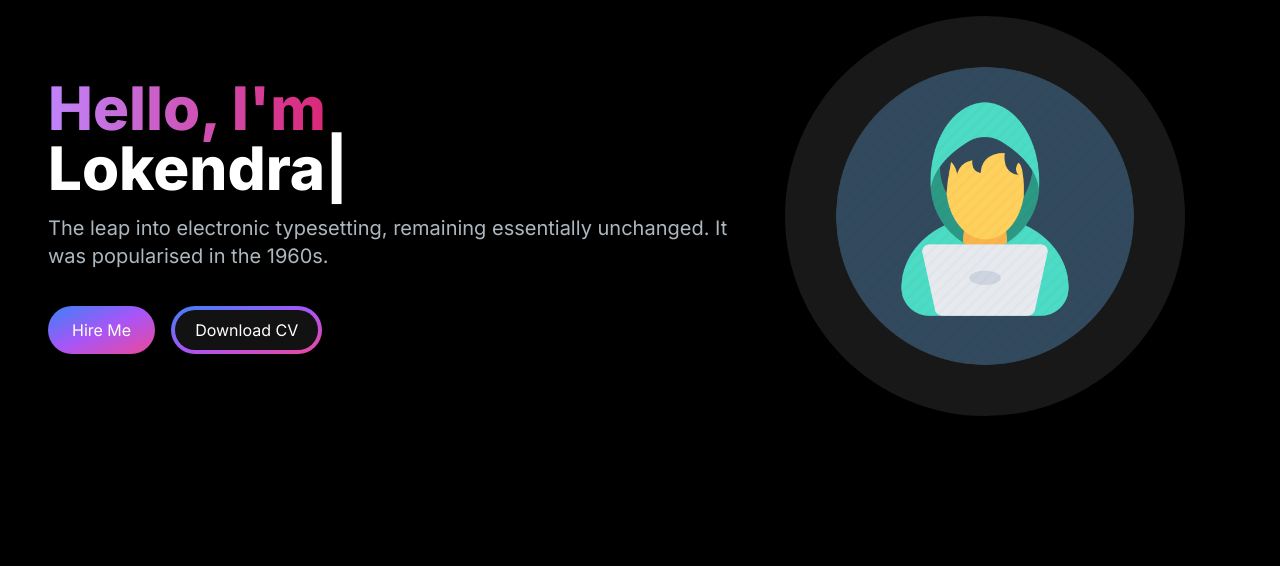
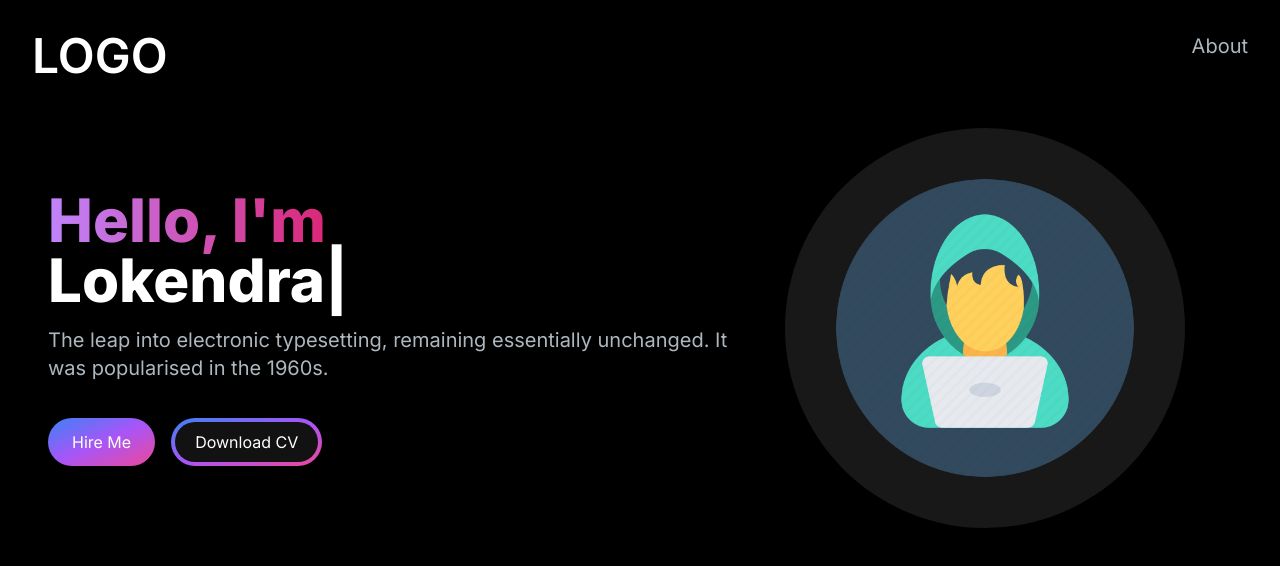
Before and after one commit to thejaduijin/portfolio-website, a Next.js app: page / in a window 1280 px wide. Shown: the top 566 px of the page. Built offline with nearby package versions, Linux system fonts and the light colour scheme.

Commit message:
nav link created

```diff
--- /dev/null
+++ b/src/app/components/NavBar.jsx
@@ -0,0 +1,31 @@
+import Link from 'next/link';
+import React from 'react';
+
+function NavBar() {
+    return (
+        <nav>
+            <div className='flex flex-wrap item-center justify-between mx-auto p-8'>
+                <Link
+                    href={"/"}
+                    className='text-5xl text-white font-semibold'
+                >
+                    LOGO
+                </Link>
+                <div className='menu hidden md:block md:w-auto' id='navbar' >
+                    <ul>
+                        <li>
+                            <Link
+                                href={"#about"}
+                                className='block py-2 pl-3 pr-4 text-[#ADB7BE] sm:text-xl rounded md:p-0 hover:text-white'>
+                                About
+                            </Link>
+                        </li>
+                    </ul>
+
+                </div>
+            </div>
+        </nav>
+    )
+}
+
+export default NavBar
--- /dev/null
+++ b/src/app/components/NavLink.jsx
@@ -0,0 +1,14 @@
+import Link from "next/link"
+
+const NavLink = ({ href, title }) => {
+    return (
+        <Link
+            href={href}
+            className='block py-2 pl-3 pr-4 text-[#ADB7BE] sm:text-xl rounded md:p-0 hover:text-white'
+        >
+            {title}
+        </Link>
+    );
+}
+
+export default NavLink;
--- a/src/app/page.js
+++ b/src/app/page.js
@@ -1,8 +1,10 @@
 import HeroSection from "./components/HeroSection"
+import NavBar from "./components/NavBar"
 
 export default function Home() {
   return (
     <main className="flex min-h-screen flex-col bg-black">
+      <NavBar />
       <div className="container mx-auto px-12 py-4">
         <HeroSection />
       </div>
```
